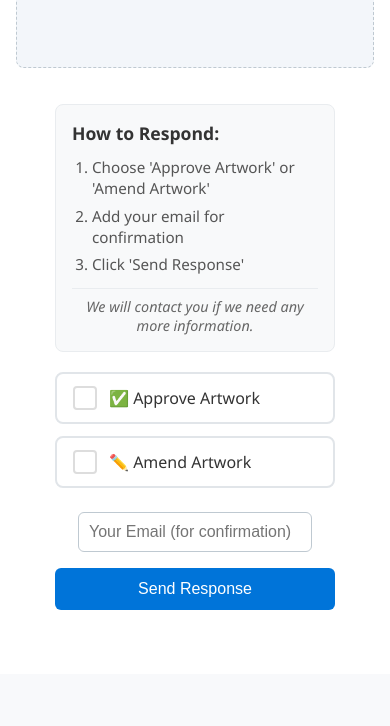
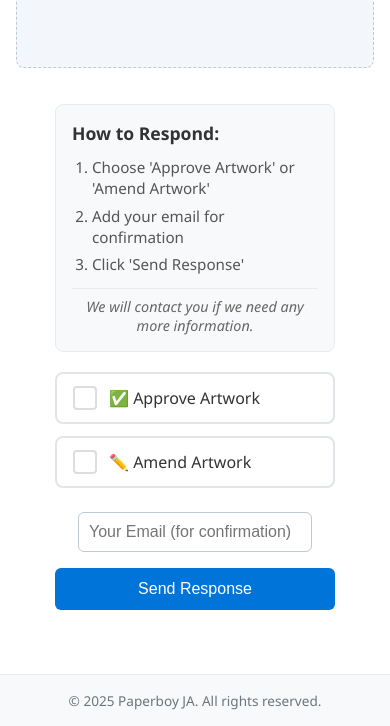
Before and after one commit to Samu77-B/artwork-approval-system, a website: page artwork-approval.html in a window 390 px wide. Shown: the part 777-1503 px from the top of the page. Before the commit the page ends 1451 px from the top, so only its background shows below. Drawn offline with Linux system fonts and the light colour scheme.

Commit message:
Add footer with copyright notice - Update styling for footer - Set copyright year to 2025

```diff
--- a/artwork-approval.css
+++ b/artwork-approval.css
@@ -694,6 +694,31 @@ h1 {
   }
 }
 
+/* Footer Styles */
+.footer {
+  text-align: center;
+  padding: 20px;
+  background: #f8f9fa;
+  border-top: 1px solid #e9ecef;
+  margin-top: auto;
+}
+
+.footer p {
+  margin: 0;
+  color: #6c757d;
+  font-size: 0.9rem;
+}
+
+@media (max-width: 480px) {
+  .footer {
+    padding: 16px;
+  }
+
+  .footer p {
+    font-size: 0.85rem;
+  }
+}
+
 /* Mobile Touch Optimizations */
 @media (max-width: 768px) {
   .artwork-preview {
--- a/artwork-approval.html
+++ b/artwork-approval.html
@@ -82,6 +82,9 @@
       </section>
     </div>
   </div>
+  <footer class="footer">
+    <p>&copy; 2025 Paperboy JA. All rights reserved.</p>
+  </footer>
   <script src="artwork-approval.js"></script>
 </body>
 </html>
```
